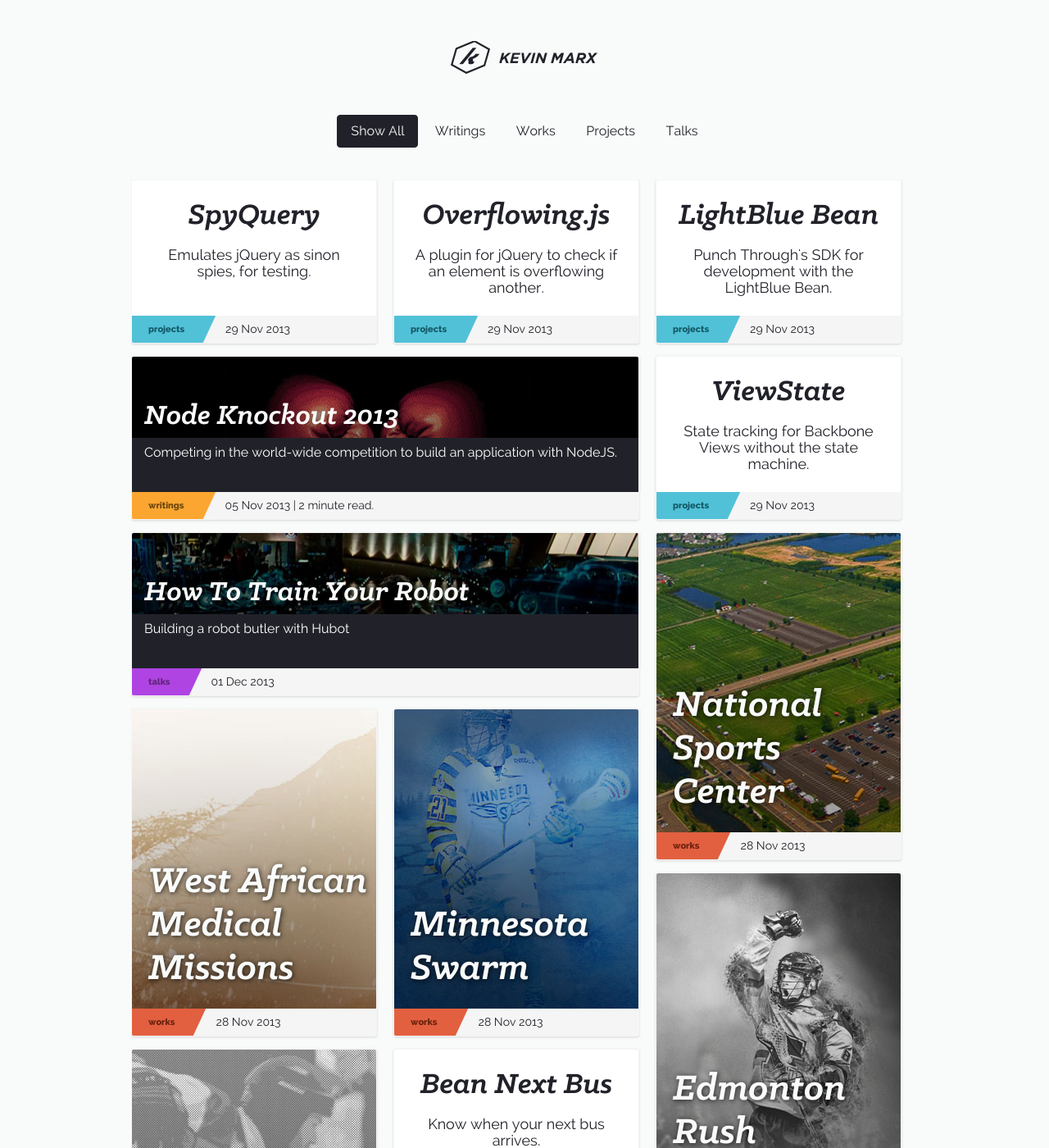
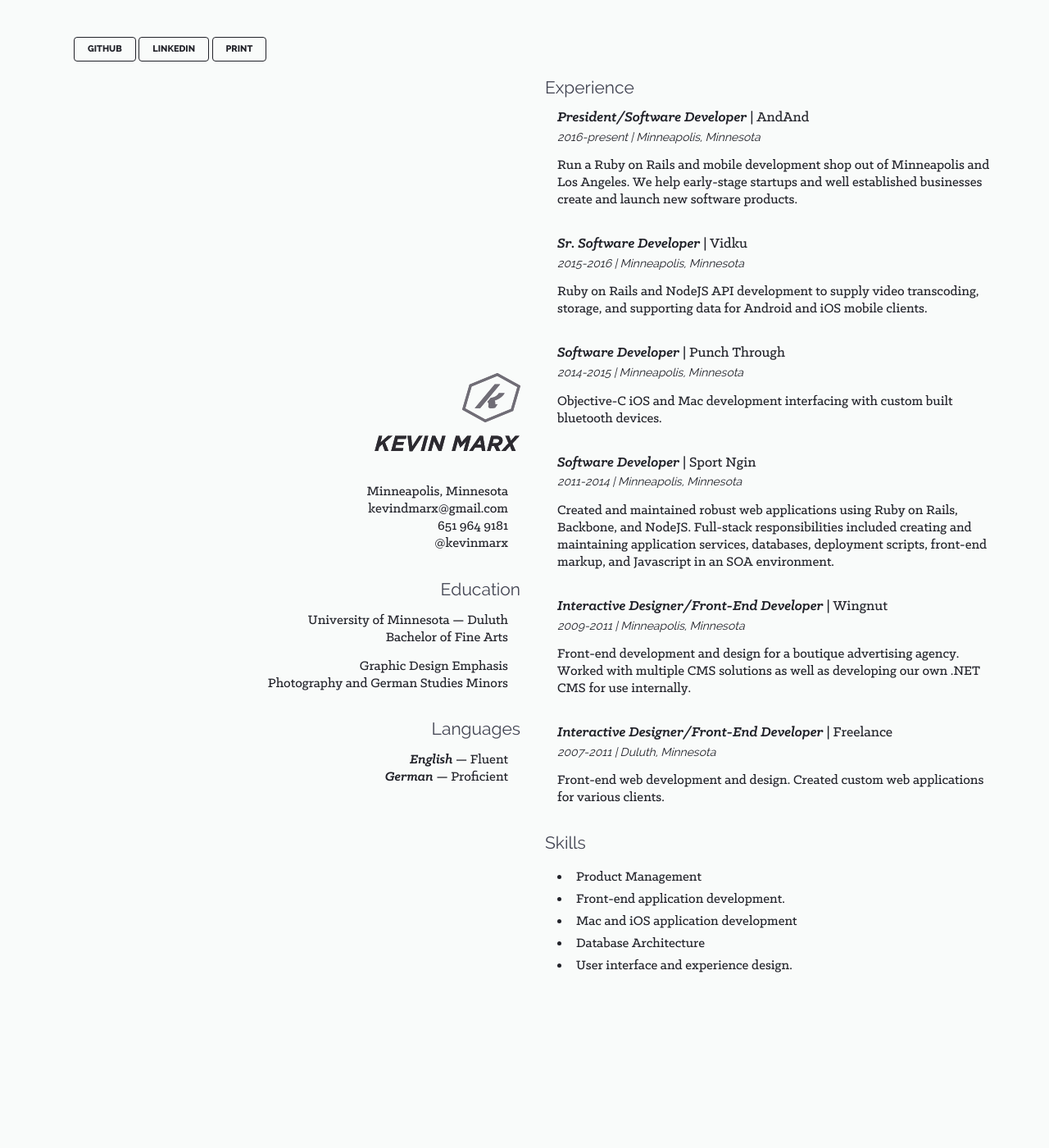
Before and after one commit to kevinmarx/kevinmarx.github.io, a Jekyll site: the page built from index.html, in a window 1280 px wide and 1400 px high. Shown: the whole window at 82% size. Built offline with Jekyll 4.4.1, drawn with Linux system fonts in a browser that asks for light colours; nearby versions of some CDN libraries; library files that are not in the unit come from our copies; Markdown is read by kramdown in place of the engine named in the settings; some of the changed text lies outside the part shown.

Commit message:
take it down

```diff
--- a/index.html
+++ b/index.html
@@ -1,11 +1,156 @@
 ---
-layout: default
-title: Kevin Marx
+layout: resume
+title: Resume
 ---
-<script src="/js/lib/jquery.isotope.js"></script>
 
-{% include masthead.html post=site.categories.writings.first %}
+<article class="column x100">
+  <div class="pillar group padded">
+    <nav class="column x100 el">
+      <a href="https://github.com/kevinmarx" class="button" target="_blank">Github</a>
+      <a href="https://www.linkedin.com/in/kevindmarx" class="button" target="_blank">LinkedIn</a>
+      <a href="#" class="js-print button">Print</a>
+    </nav>
+    <div class="table x100 h100">
 
-<!-- {% include featurette.html post=site.categories.writings.first %} -->
+      <div class="cell x50 align-right va-middle">
 
-{% include article_list.html %}
+        <div class="column x100 el">
+          <img src="/images/resume/logo.png" class="right logo"></img>
+        </div>
+
+        <section class="column el x100 align-right va-middle">
+          <p>
+            Minneapolis, Minnesota<br/>
+            kevindmarx@gmail.com<br/>
+            651 964 9181<br/>
+            @kevinmarx
+          </p>
+        </section>
+
+        <section class="column el x100 align-right">
+          <header>
+            <h1>Education</h1>
+          </header>
+          <p>
+            University of Minnesota — Duluth<br/>
+            Bachelor of Fine Arts
+          </p>
+          <p>
+            Graphic Design Emphasis<br/>
+            Photography and German Studies Minors
+          </p>
+        </section>
+
+        <section class="column el x100 align-right">
+          <header>
+            <h1>Languages</h1>
+          </header>
+          <p>
+            <strong>English</strong> — Fluent<br/>
+            <strong>German</strong> — Proficient<br/>
+          </p>
+        </section>
+
+      </div>
+
+      <div class="cell x50">
+
+        <section class="column el x100">
+          <header>
+            <h1>Experience</h1>
+          </header>
+          <div class="column x100 el">
+            <h1><strong>President/Software Developer</strong> | AndAnd</h1>
+            <h2>2016-present | Minneapolis, Minnesota</h2>
+            <p>
+              Run a Ruby on Rails and mobile development shop out of Minneapolis and Los Angeles. We help early-stage
+              startups and well established businesses create and launch new software products.
+            </p>
+          </div>
+          <div class="column x100 el">
+            <h1><strong>Sr. Software Developer</strong> | Vidku</h1>
+            <h2>2015-2016 | Minneapolis, Minnesota</h2>
+            <p>
+              Ruby on Rails and NodeJS API development to supply video transcoding, storage, and supporting data for Android and iOS mobile clients.
+            </p>
+          </div>
+
+          <div class="column x100 el">
+            <h1><strong>Software Developer</strong> | Punch Through</h1>
+            <h2>2014-2015 | Minneapolis, Minnesota</h2>
+            <p>
+              Objective-C iOS and Mac development interfacing with custom built bluetooth devices.
+            </p>
+          </div>
+
+          <div class="column x100 el">
+            <h1><strong>Software Developer</strong> | Sport Ngin</h1>
+            <h2>2011-2014 | Minneapolis, Minnesota</h2>
+            <p>
+              Created and maintained robust web applications using Ruby on Rails, Backbone, and NodeJS. Full-stack responsibilities included creating and maintaining application services, databases, deployment scripts, front-end markup, and Javascript in an SOA environment.
+            </p>
+          </div>
+
+          <div class="column x100 el">
+            <h1><strong>Interactive Designer/Front-End Developer</strong> | Wingnut</h1>
+            <h2>2009-2011 | Minneapolis, Minnesota</h2>
+            <p>
+              Front-end development and design for a boutique advertising agency. Worked with multiple CMS solutions as well as developing our own .NET CMS for use internally.
+            </p>
+          </div>
+
+          <div class="column x100">
+            <h1><strong>Interactive Designer/Front-End Developer</strong> | Freelance</h1>
+            <h2>2007-2011 | Duluth, Minnesota</h2>
+            <p>
+              Front-end web development and design. Created custom web applications for various clients.
+            </p>
+          </div>
+        </section>
+
+        <section class="column el x100">
+          <header>
+            <h1>Skills</h1>
+          </header>
+          <ul>
+            <li>Product Management</li>
+            <li>Front-end application development.</li>
+            <li>Mac and iOS application development</li>
+            <li>Database Architecture</li>
+            <li>User interface and experience design.</li>
+          </ul>
+        </section>
+
+        <!-- <section class="column el x100">
+          <header>
+            <h1>Proficiency</h1>
+          </header>
+          <ul class="column x100 inline no-bullet">
+            <li class="tag column">Backbone JS</li>
+            <li class="tag column">Node JS</li>
+            <li class="tag column">JavaScript</li>
+            <li class="tag column">Browserify JS</li>
+            <li class="tag column">React JS</li>
+            <li class="tag column">Github</li>
+            <li class="tag column">HTML 5</li>
+            <li class="tag column">CSS 3</li>
+            <li class="tag column">PostgreSQL</li>
+            <li class="tag column">Ruby on Rails</li>
+            <li class="tag column">Mongo DB</li>
+            <li class="tag column">Objective-C</li>
+            <li class="tag column">CSS Preprocessors</li>
+            <li class="tag column">Wiring</li>
+            <li class="tag column">UI Design</li>
+          </ul>
+        </section> -->
+
+      </div>
+
+    </div>
+  </div>
+</article>
+<script>
+  $('.js-print').click(function(e) {
+    window.print()
+  })
+</script>
```
